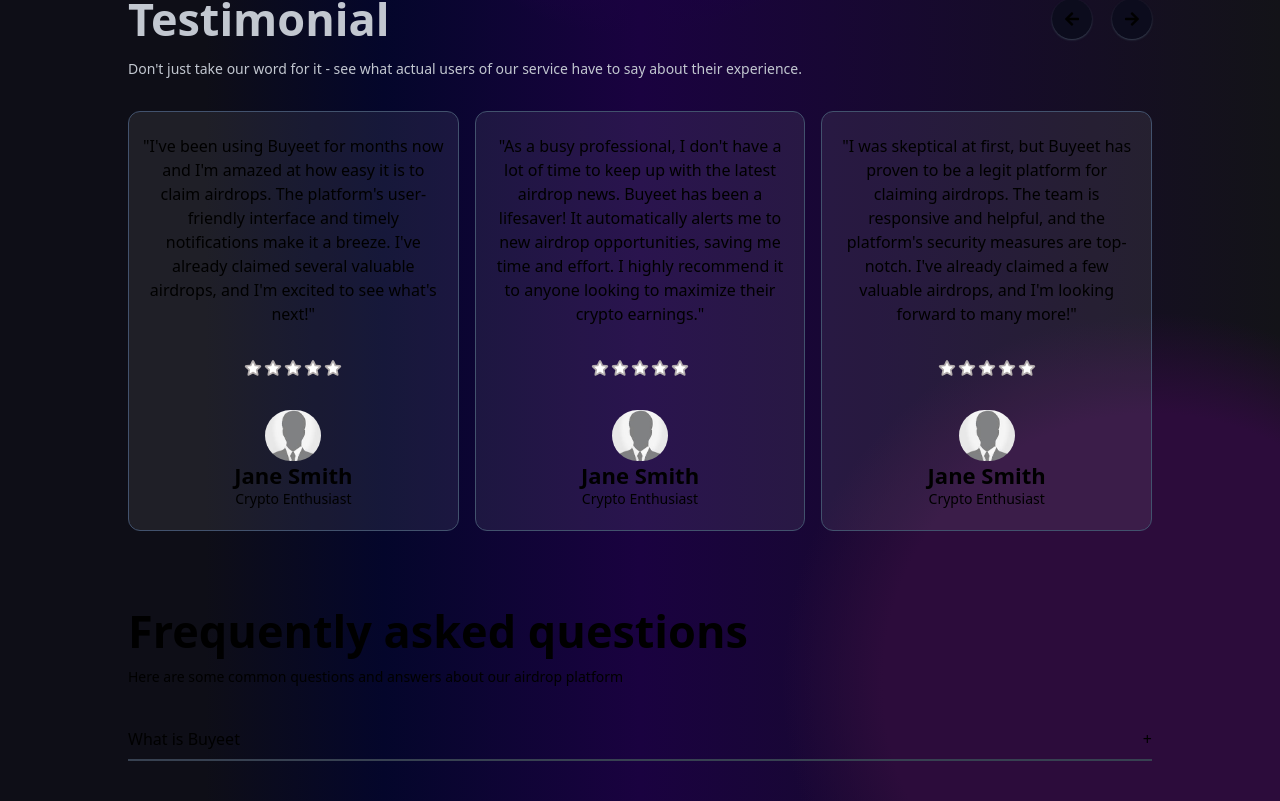
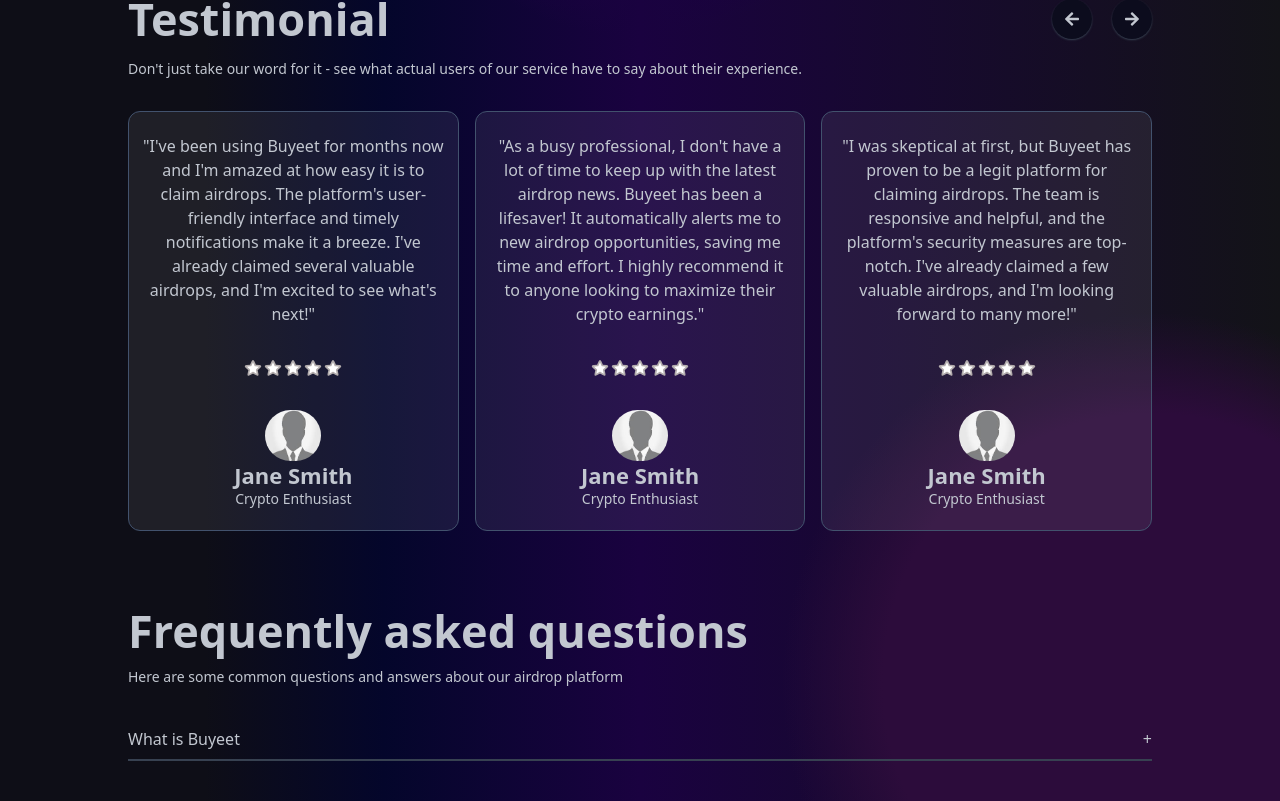
Before and after one commit to Ade-akanfe/buyeet_brand, a Next.js app: page / in a window 1280 px wide. Shown: the part 2478-3279 px from the top of the page. Built offline with nearby package versions, Linux system fonts and the light colour scheme.

Commit message:
imaging first change6

```diff
--- a/src/components/frequent/question.js
+++ b/src/components/frequent/question.js
@@ -5,8 +5,8 @@
     <div className="w-full relative z-20 flex flex-col justify-center items-center py-10">
       <div className="w-11/12 flex flex-col gap-8 max-w-5xl">
         <div className="w-full flex flex-col gap-1 lg:gap-4">
-          <span className="font-bold text-4xl lg:text-4.5xl 2xl:text-5.5xl">Frequently asked questions</span>
-          <span className="text-xs lg:text-sm">
+          <span className="font-bold text-4xl lg:text-4.5xl 2xl:text-5.5xl text-neutral_variant">Frequently asked questions</span>
+          <span className="text-xs lg:text-sm text-neutral_variant">
             Here are some common questions and answers about our airdrop
             platform
           </span>
--- a/src/components/reusables/question.js
+++ b/src/components/reusables/question.js
@@ -10,9 +10,11 @@
         ${open ? "h-50" : "h-auto"} border-b-2 border-gray-700 gap-4`}
     >
       <div className="h-full flex gap-3 justify-between w-full items-center ">
-        <span className="text-sm font-medium lg:text-base 2xl:text-1.5xl">{question}</span>
+        <span className="text-sm text-neutral_variant font-medium lg:text-base 2xl:text-1.5xl">
+          {question}
+        </span>
         <span
-          className="text-sm font-medium lg:text-base 2xl:text-1.5xl cursor-pointer"
+          className="text-sm font-medium lg:text-base text-neutral_variant 2xl:text-1.5xl cursor-pointer"
           onClick={() => setOpen((prev) => !prev)}
         >
           {open ? "-" : "+"}
@@ -20,7 +22,9 @@
       </div>
       <div
         className={`text-xs lg:text-sm 2xl:text-base ${
-          open ? "block" : "hidden transform -translate-x-full duration-700"
+          open
+            ? "block"
+            : "hidden transform -translate-x-full duration-700 text-neutral_variant"
         }"`}
       >
         {answer}
--- a/src/components/reusables/testimonial-card.js
+++ b/src/components/reusables/testimonial-card.js
@@ -1,12 +1,12 @@
 import Star from "@/assets/svgs/star";
 import Image from "next/image";
-import { CiStar } from "react-icons/ci";
+
 
 const TestimonialCard = ({ icon, caption, name, role }) => {
   return (
     <div className="rounded-xl border-1 h-85 lg:h-100 border-neutral w-full lg:w-full flex justify-center bg-searchBack sm-landscape:w-72 ">
       <div className="flex flex-col  h-full justify-center gap-8 items-center">
-        <span className="block text-xs lg:text-base text-center w-10/12 lg:w-11/12 bg">{caption}</span>
+        <span className="text-neutral_variant block text-xs lg:text-base text-center w-10/12 lg:w-11/12 bg">{caption}</span>
         <span className="flex w-11/12 justify-center">
           <Star />
           <Star />
@@ -18,8 +18,8 @@
           <div className="rounded-full overflow-hidden w-10 lg:w-14">
             <Image src={icon} alt="name" />
           </div>
-          <span className="text-sm font-bold lg:text-1.5xl">{name}</span>
-          <span className="text-xs lg:text-sm">{role}</span>
+          <span className="text-sm font-bold lg:text-1.5xl text-neutral_variant">{name}</span>
+          <span className="text-xs lg:text-sm text-neutral_variant">{role}</span>
         </div>
       </div>
     </div>
--- a/src/components/testimonial/testimonial.js
+++ b/src/components/testimonial/testimonial.js
@@ -18,10 +18,10 @@
           </div>
           <span className="flex gap-5">
             <span className="rounded-full shadow-sm shadow-gray-700 p-3 bg-background">
-              <FaArrowLeft />
+              <FaArrowLeft className="text-neutral_variant"/>
             </span>
             <span className="rounded-full shadow-sm shadow-gray-700 p-3 bg-background">
-              <FaArrowRight />
+              <FaArrowRight className="text-neutral_variant"/>
             </span>
           </span>
         </div>
```
